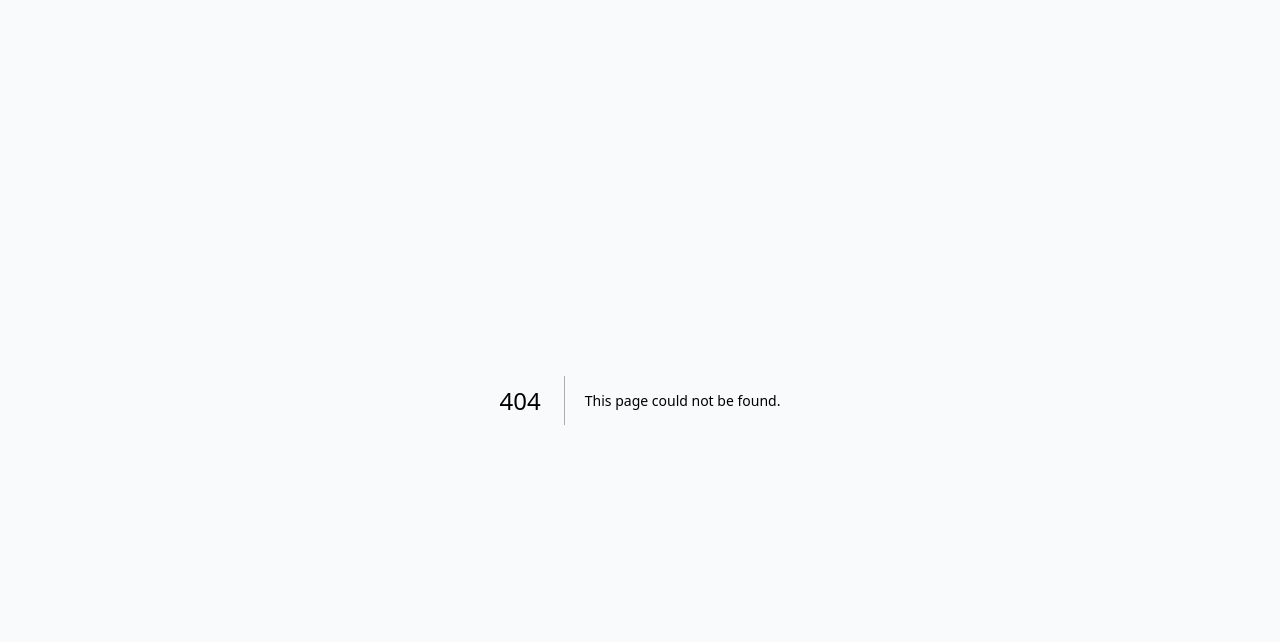
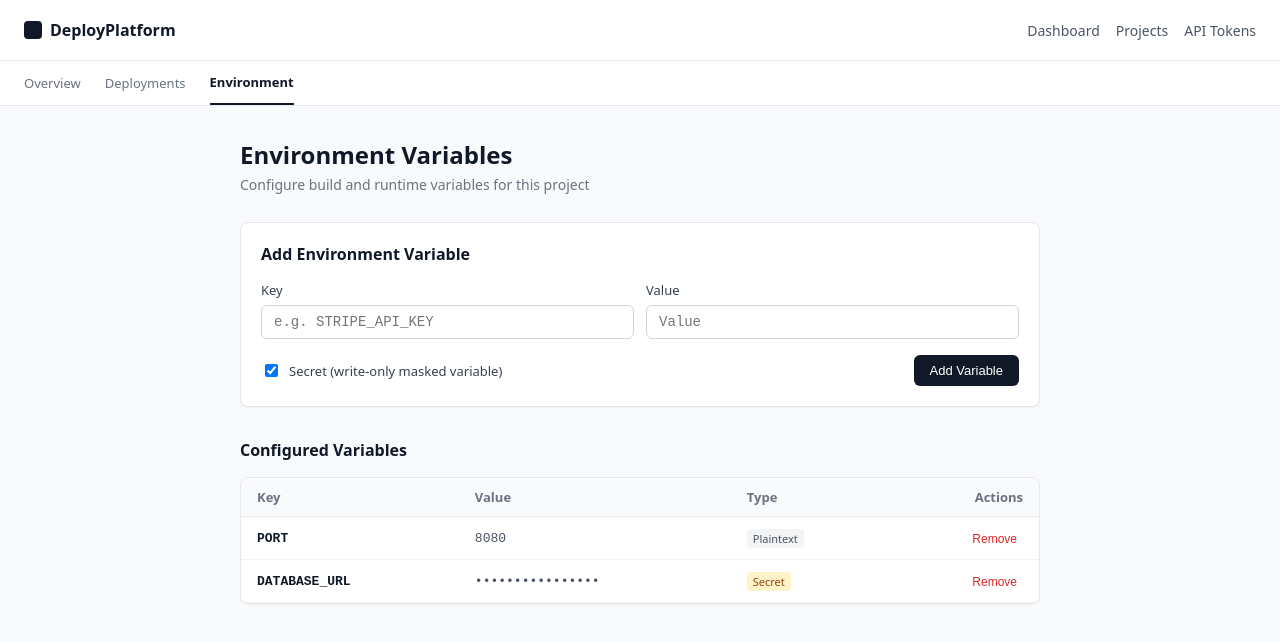
Before and after one commit to vinay3254/hostinger, a Next.js app in the folder dashboard/: page /projects/1/environment in a window 1280 px wide. Before the commit this address had no page. Shown: the top 642 px of the page. Built offline with nearby package versions, Linux system fonts and the light colour scheme; no server answers.

Commit message:
add dashboard/app/projects/[projectId]/environment/page.tsx

```diff
--- /dev/null
+++ b/dashboard/app/projects/[projectId]/environment/page.tsx
@@ -0,0 +1,275 @@
+'use client';
+
+import React, { useState } from 'react';
+import { useParams } from 'next/navigation';
+import { useQuery } from '@tanstack/react-query';
+import { api } from '../../../../lib/api';
+import { AppShell } from '../../../../components/AppShell';
+
+interface EnvVar {
+  key: string;
+  value: string;
+  isSecret: boolean;
+}
+
+export default function ProjectEnvironmentPage() {
+  const params = useParams();
+  const projectId = params.projectId as string;
+
+  const [key, setKey] = useState('');
+  const [value, setValue] = useState('');
+  const [isSecret, setIsSecret] = useState(true);
+  const [error, setError] = useState<string | null>(null);
+  const [success, setSuccess] = useState<string | null>(null);
+
+  // Local state for environment variables in M2
+  const [variables, setVariables] = useState<EnvVar[]>([
+    { key: 'PORT', value: '8080', isSecret: false },
+    { key: 'DATABASE_URL', value: 'postgres://...', isSecret: true },
+  ]);
+
+  const { data: project } = useQuery({
+    queryKey: ['project', projectId],
+    queryFn: () => api.getProject(projectId),
+    enabled: Boolean(projectId),
+  });
+
+  const handleAdd = (e: React.FormEvent) => {
+    e.preventDefault();
+    setError(null);
+    setSuccess(null);
+
+    const trimmedKey = key.trim().toUpperCase();
+    if (!/^[A-Z_][A-Z0-9_]*$/.test(trimmedKey)) {
+      setError('Key must contain only uppercase letters, numbers, and underscores (e.g. API_KEY).');
+      return;
+    }
+
+    if (variables.some((v) => v.key === trimmedKey)) {
+      setError(`Environment variable '${trimmedKey}' already exists.`);
+      return;
+    }
+
+    setVariables([...variables, { key: trimmedKey, value: value.trim(), isSecret }]);
+    setKey('');
+    setValue('');
+    setSuccess(`Environment variable '${trimmedKey}' configured successfully.`);
+  };
+
+  const handleRemove = (keyToRemove: string) => {
+    setVariables(variables.filter((v) => v.key !== keyToRemove));
+  };
+
+  return (
+    <AppShell currentProjectId={projectId}>
+      <div style={{ maxWidth: '800px', margin: '0 auto' }}>
+        <div style={{ marginBottom: '28px' }}>
+          <h1 style={{ margin: 0, fontSize: '24px', fontWeight: 700, color: '#111827' }}>
+            Environment Variables
+          </h1>
+          <p style={{ margin: '4px 0 0 0', fontSize: '14px', color: '#6b7280' }}>
+            Configure build and runtime variables for {project?.name || 'this project'}
+          </p>
+        </div>
+
+        {error && (
+          <div
+            role="alert"
+            style={{
+              marginBottom: '20px',
+              padding: '12px 16px',
+              borderRadius: '6px',
+              backgroundColor: '#fef2f2',
+              border: '1px solid #fecaca',
+              color: '#991b1b',
+              fontSize: '13px',
+            }}
+          >
+            {error}
+          </div>
+        )}
+
+        {success && (
+          <div
+            role="status"
+            style={{
+              marginBottom: '20px',
+              padding: '12px 16px',
+              borderRadius: '6px',
+              backgroundColor: '#ecfdf5',
+              border: '1px solid #a7f3d0',
+              color: '#065f46',
+              fontSize: '13px',
+            }}
+          >
+            {success}
+          </div>
+        )}
+
+        {/* Add Variable Form */}
+        <div
+          style={{
+            backgroundColor: '#ffffff',
+            border: '1px solid #e5e7eb',
+            borderRadius: '8px',
+            padding: '20px',
+            marginBottom: '32px',
+            boxShadow: '0 1px 2px rgba(0, 0, 0, 0.05)',
+          }}
+        >
+          <h2 style={{ margin: '0 0 16px 0', fontSize: '16px', fontWeight: 600, color: '#111827' }}>
+            Add Environment Variable
+          </h2>
+
+          <form onSubmit={handleAdd} style={{ display: 'flex', flexDirection: 'column', gap: '16px' }}>
+            <div style={{ display: 'grid', gridTemplateColumns: '1fr 1fr', gap: '12px' }}>
+              <div>
+                <label
+                  htmlFor="env-key"
+                  style={{ display: 'block', fontSize: '13px', fontWeight: 500, color: '#374151', marginBottom: '6px' }}
+                >
+                  Key
+                </label>
+                <input
+                  id="env-key"
+                  type="text"
+                  required
+                  placeholder="e.g. STRIPE_API_KEY"
+                  value={key}
+                  onChange={(e) => setKey(e.target.value.toUpperCase())}
+                  style={{
+                    width: '100%',
+                    padding: '8px 12px',
+                    borderRadius: '6px',
+                    border: '1px solid #d1d5db',
+                    fontSize: '14px',
+                    boxSizing: 'border-box',
+                    fontFamily: 'monospace',
+                  }}
+                />
+              </div>
+
+              <div>
+                <label
+                  htmlFor="env-val"
+                  style={{ display: 'block', fontSize: '13px', fontWeight: 500, color: '#374151', marginBottom: '6px' }}
+                >
+                  Value
+                </label>
+                <input
+                  id="env-val"
+                  type={isSecret ? 'password' : 'text'}
+                  required
+                  placeholder="Value"
+                  value={value}
+                  onChange={(e) => setValue(e.target.value)}
+                  style={{
+                    width: '100%',
+                    padding: '8px 12px',
+                    borderRadius: '6px',
+                    border: '1px solid #d1d5db',
+                    fontSize: '14px',
+                    boxSizing: 'border-box',
+                    fontFamily: 'monospace',
+                  }}
+                />
+              </div>
+            </div>
+
+            <div style={{ display: 'flex', justifyContent: 'space-between', alignItems: 'center' }}>
+              <label style={{ display: 'flex', alignItems: 'center', gap: '8px', fontSize: '13px', color: '#374151', cursor: 'pointer' }}>
+                <input
+                  type="checkbox"
+                  checked={isSecret}
+                  onChange={(e) => setIsSecret(e.target.checked)}
+                />
+                <span>Secret (write-only masked variable)</span>
+              </label>
+
+              <button
+                type="submit"
+                style={{
+                  padding: '8px 16px',
+                  backgroundColor: '#111827',
+                  color: '#ffffff',
+                  borderRadius: '6px',
+                  border: 'none',
+                  fontSize: '13px',
+                  fontWeight: 500,
+                  cursor: 'pointer',
+                }}
+              >
+                Add Variable
+              </button>
+            </div>
+          </form>
+        </div>
+
+        {/* Variables Table */}
+        <div>
+          <h2 style={{ margin: '0 0 16px 0', fontSize: '16px', fontWeight: 600, color: '#111827' }}>
+            Configured Variables
+          </h2>
+
+          <div
+            style={{
+              backgroundColor: '#ffffff',
+              border: '1px solid #e5e7eb',
+              borderRadius: '8px',
+              overflow: 'hidden',
+              boxShadow: '0 1px 2px rgba(0, 0, 0, 0.05)',
+            }}
+          >
+            <table style={{ width: '100%', borderCollapse: 'collapse', fontSize: '13px', textAlign: 'left' }}>
+              <thead>
+                <tr style={{ backgroundColor: '#f9fafb', borderBottom: '1px solid #e5e7eb', color: '#6b7280' }}>
+                  <th style={{ padding: '10px 16px', fontWeight: 600 }}>Key</th>
+                  <th style={{ padding: '10px 16px', fontWeight: 600 }}>Value</th>
+                  <th style={{ padding: '10px 16px', fontWeight: 600 }}>Type</th>
+                  <th style={{ padding: '10px 16px', fontWeight: 600, textAlign: 'right' }}>Actions</th>
+                </tr>
+              </thead>
+              <tbody>
+                {variables.map((v) => (
+                  <tr key={v.key} style={{ borderBottom: '1px solid #f3f4f6' }}>
+                    <td style={{ padding: '12px 16px', fontWeight: 600, fontFamily: 'monospace', color: '#111827' }}>
+                      {v.key}
+                    </td>
+                    <td style={{ padding: '12px 16px', fontFamily: 'monospace', color: '#4b5563' }}>
+                      {v.isSecret ? '••••••••••••••••' : v.value}
+                    </td>
+                    <td style={{ padding: '12px 16px' }}>
+                      {v.isSecret ? (
+                        <span style={{ fontSize: '11px', padding: '2px 6px', backgroundColor: '#fef3c7', color: '#92400e', borderRadius: '4px' }}>
+                          Secret
+                        </span>
+                      ) : (
+                        <span style={{ fontSize: '11px', padding: '2px 6px', backgroundColor: '#f3f4f6', color: '#4b5563', borderRadius: '4px' }}>
+                          Plaintext
+                        </span>
+                      )}
+                    </td>
+                    <td style={{ padding: '12px 16px', textAlign: 'right' }}>
+                      <button
+                        onClick={() => handleRemove(v.key)}
+                        style={{
+                          background: 'none',
+                          border: 'none',
+                          color: '#dc2626',
+                          cursor: 'pointer',
+                          fontSize: '12px',
+                        }}
+                      >
+                        Remove
+                      </button>
+                    </td>
+                  </tr>
+                ))}
+              </tbody>
+            </table>
+          </div>
+        </div>
+      </div>
+    </AppShell>
+  );
+}
```
